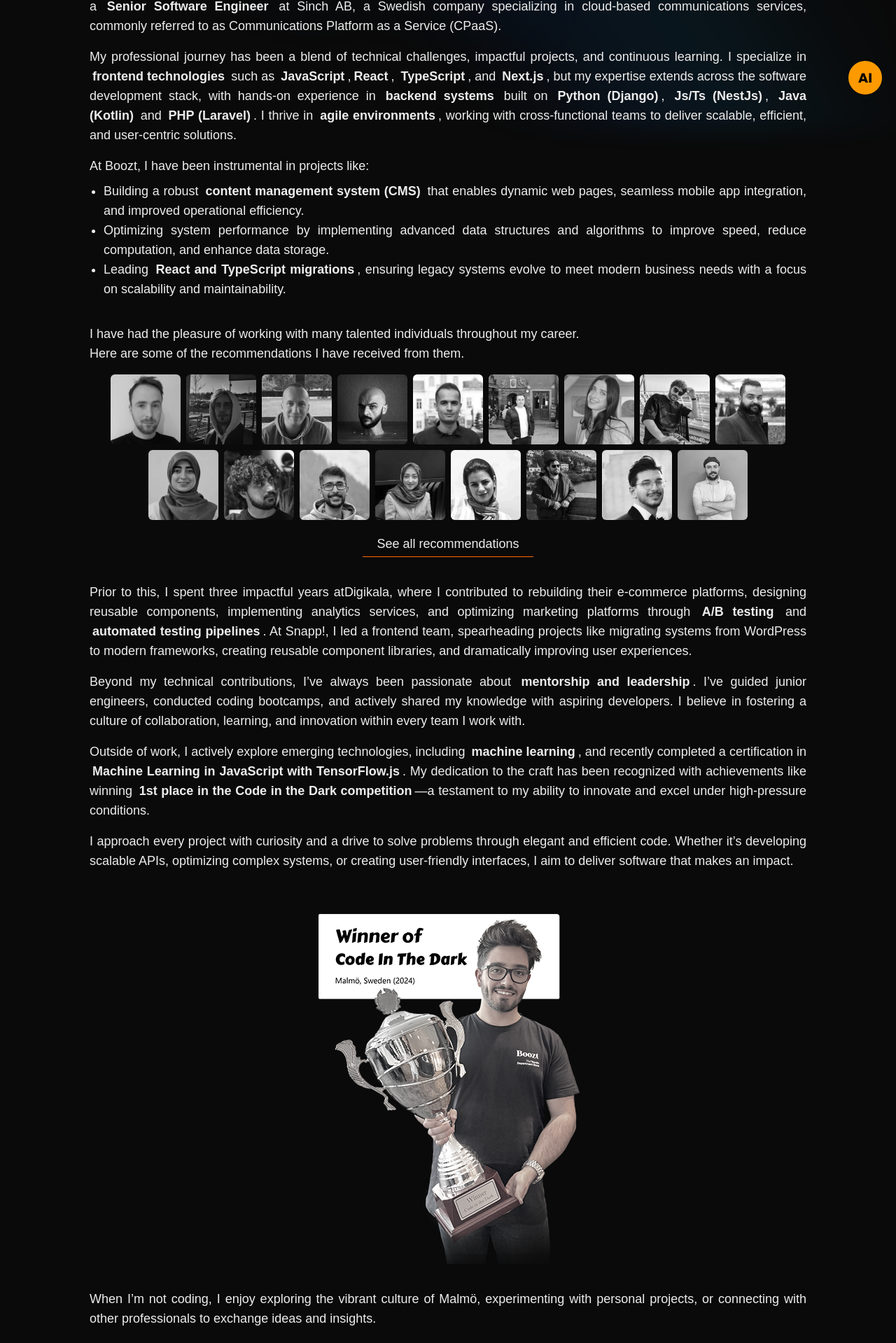
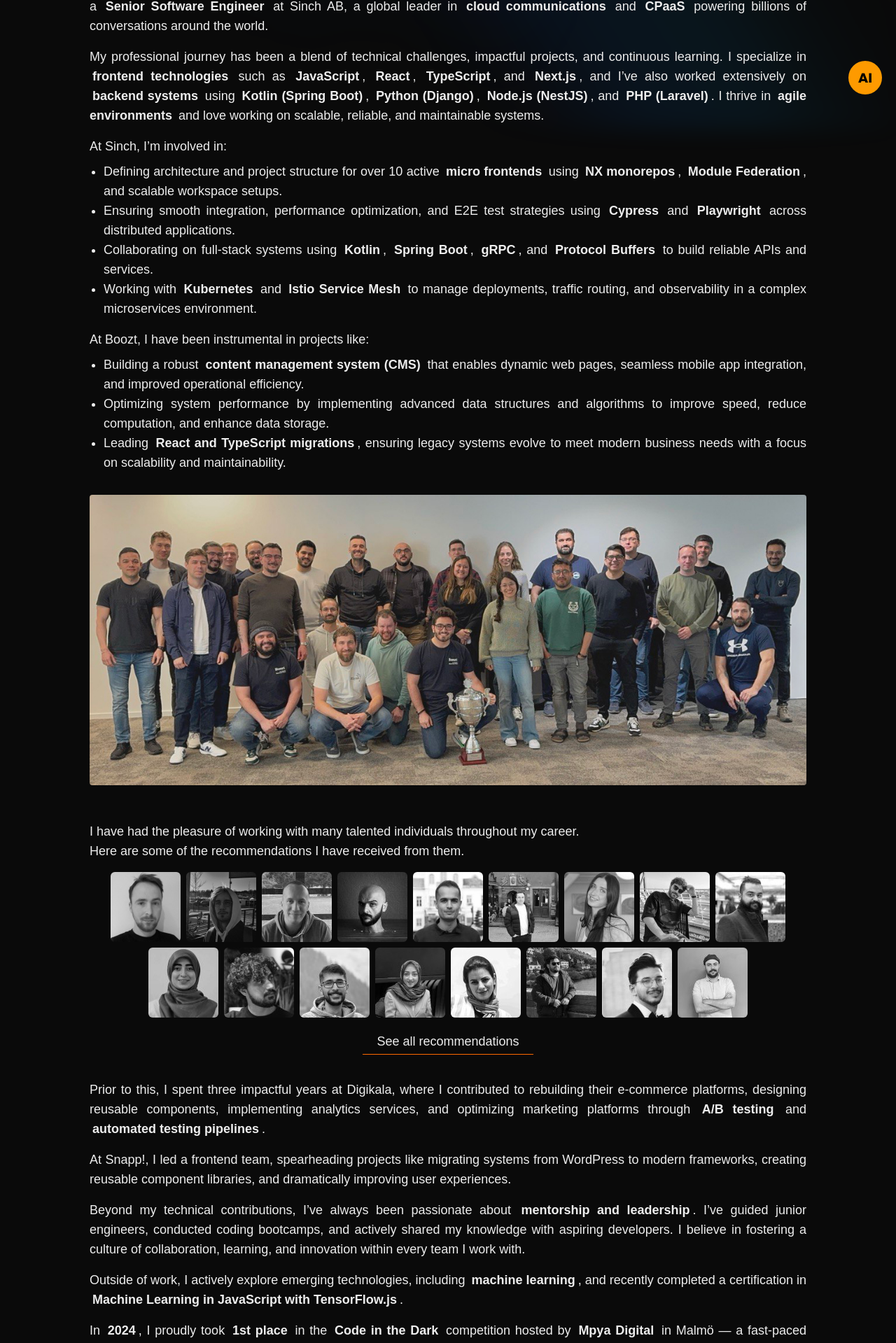
Before and after one commit to raminr77/raminr77.github.io, a Next.js app: page /about-me in a window 1280 px wide. Shown: the part 637-2556 px from the top of the page at 70% size. Built offline with nearby package versions, Linux system fonts and the light colour scheme; a web font is replaced by a local one.

Commit message:
feat: update sinch texts

```diff
--- a/src/data/about-me.ts
+++ b/src/data/about-me.ts
@@ -50,11 +50,21 @@ export const ABOUT_ME_DATA: {
   content: [
     {
       type: ABOUT_ME_CONTENT_TYPE.text,
-      data: "Hi, I’m <strong>Ramin Rezaei</strong>, a dedicated and ambitious <strong>Software Engineer</strong> with over seven years of professional experience in designing, developing, and optimizing web applications and systems. Currently, I’m based in <strong>Malmö, Sweden</strong>, where I work as a <strong>Senior Software Engineer</strong> at <a href='https://www.sinch.com' target='_blank'>Sinch AB</a>, a Swedish company specializing in cloud-based communications services, commonly referred to as Communications Platform as a Service (CPaaS)."
+      data: "Hi, I’m <strong>Ramin Rezaei</strong>, a dedicated and ambitious <strong>Software Engineer</strong> with over seven years of professional experience in designing, developing, and optimizing web applications and systems. Currently, I’m based in <strong>Malmö, Sweden</strong>, where I work as a <strong>Senior Software Engineer</strong> at <a href='https://www.sinch.com' target='_blank'>Sinch AB</a>, a global leader in <strong>cloud communications</strong> and <strong>CPaaS</strong> powering billions of conversations around the world."
     },
     {
       type: ABOUT_ME_CONTENT_TYPE.text,
-      data: 'My professional journey has been a blend of technical challenges, impactful projects, and continuous learning. I specialize in <strong>frontend technologies</strong> such as <strong>JavaScript</strong>,<strong>React</strong>, <strong>TypeScript</strong>, and <strong>Next.js</strong>, but my expertise extends across the software development stack, with hands-on experience in <strong>backend systems</strong> built on <strong>Python (Django)</strong>, <strong>Js/Ts (NestJs)</strong>, <strong>Java (Kotlin)</strong> and <strong>PHP (Laravel)</strong>. I thrive in <strong>agile environments</strong>, working with cross-functional teams to deliver scalable, efficient, and user-centric solutions.'
+      data: 'My professional journey has been a blend of technical challenges, impactful projects, and continuous learning. I specialize in <strong>frontend technologies</strong> such as <strong>JavaScript</strong>, <strong>React</strong>, <strong>TypeScript</strong>, and <strong>Next.js</strong>, and I’ve also worked extensively on <strong>backend systems</strong> using <strong>Kotlin (Spring Boot)</strong>, <strong>Python (Django)</strong>, <strong>Node.js (NestJS)</strong>, and <strong>PHP (Laravel)</strong>. I thrive in <strong>agile environments</strong> and love working on scalable, reliable, and maintainable systems.'
+    },
+    {
+      type: ABOUT_ME_CONTENT_TYPE.list,
+      title: 'At Sinch, I’m involved in:',
+      data: [
+        'Defining architecture and project structure for over 10 active <strong>micro frontends</strong> using <strong>NX monorepos</strong>, <strong>Module Federation</strong>, and scalable workspace setups.',
+        'Ensuring smooth integration, performance optimization, and E2E test strategies using <strong>Cypress</strong> and <strong>Playwright</strong> across distributed applications.',
+        'Collaborating on full-stack systems using <strong>Kotlin</strong>, <strong>Spring Boot</strong>, <strong>gRPC</strong>, and <strong>Protocol Buffers</strong> to build reliable APIs and services.',
+        'Working with <strong>Kubernetes</strong> and <strong>Istio Service Mesh</strong> to manage deployments, traffic routing, and observability in a complex microservices environment.'
+      ]
     },
     {
       type: ABOUT_ME_CONTENT_TYPE.list,
@@ -66,12 +76,24 @@ export const ABOUT_ME_DATA: {
       ]
     },
     {
+      width: 1200,
+      height: 500,
+      className: 'w-full rounded',
+      type: ABOUT_ME_CONTENT_TYPE.image,
+      url: '/images/personal-images/boozt.jpg',
+      title: 'Ramin Rezaei - Last week in Boozt Company - Senior Software Engineer',
+    },
+    {
       type: ABOUT_ME_CONTENT_TYPE.component,
       name: ABOUT_ME_COMPONENT_NAMES.recommendations
     },
     {
       type: ABOUT_ME_CONTENT_TYPE.text,
-      data: "Prior to this, I spent three impactful years at<Link href='https://www.linkedin.com/company/digikala/' target='_blank'>Digikala</Link>, where I contributed to rebuilding their e-commerce platforms, designing reusable components, implementing analytics services, and optimizing marketing platforms through <strong>A/B testing</strong> and <strong>automated testing pipelines</strong>. At <Link href='https://www.linkedin.com/company/snapp.ir/' target='_blank'>Snapp!</Link>, I led a frontend team, spearheading projects like migrating systems from WordPress to modern frameworks, creating reusable component libraries, and dramatically improving user experiences."
+      data: "Prior to this, I spent three impactful years at <Link href='https://www.linkedin.com/company/digikala/' target='_blank'>Digikala</Link>, where I contributed to rebuilding their e-commerce platforms, designing reusable components, implementing analytics services, and optimizing marketing platforms through <strong>A/B testing</strong> and <strong>automated testing pipelines</strong>."
+    },
+    {
+      type: ABOUT_ME_CONTENT_TYPE.text,
+      data: "At <Link href='https://www.linkedin.com/company/snapp.ir/' target='_blank'>Snapp!</Link>, I led a frontend team, spearheading projects like migrating systems from WordPress to modern frameworks, creating reusable component libraries, and dramatically improving user experiences."
     },
     {
       type: ABOUT_ME_CONTENT_TYPE.text,
@@ -79,15 +101,19 @@ export const ABOUT_ME_DATA: {
     },
     {
       type: ABOUT_ME_CONTENT_TYPE.text,
-      data: 'Outside of work, I actively explore emerging technologies, including <strong>machine learning</strong>, and recently completed a certification in <strong>Machine Learning in JavaScript with TensorFlow.js</strong>. My dedication to the craft has been recognized with achievements like winning <strong>1st place in the Code in the Dark competition</strong>—a testament to my ability to innovate and excel under high-pressure conditions.'
+      data: 'Outside of work, I actively explore emerging technologies, including <strong>machine learning</strong>, and recently completed a certification in <strong>Machine Learning in JavaScript with TensorFlow.js</strong>.'
+    },
+    {
+      type: ABOUT_ME_CONTENT_TYPE.text,
+      data: 'In <strong>2024</strong>, I proudly took <strong>1st place</strong> in the <strong>Code in the Dark</strong> competition hosted by <strong>Mpya Digital</strong> in Malmö — a fast-paced front-end challenge with no previews, just raw coding under pressure. It was an unforgettable and rewarding experience that reflects my commitment to precision, creativity, and performance under pressure.'
+    },
+    {
+      type: ABOUT_ME_CONTENT_TYPE.component,
+      name: ABOUT_ME_COMPONENT_NAMES.competition
     },
     {
       type: ABOUT_ME_CONTENT_TYPE.text,
       data: 'I approach every project with curiosity and a drive to solve problems through elegant and efficient code. Whether it’s developing scalable APIs, optimizing complex systems, or creating user-friendly interfaces, I aim to deliver software that makes an impact.'
-    },
-    {
-      type: ABOUT_ME_CONTENT_TYPE.component,
-      name: ABOUT_ME_COMPONENT_NAMES.competition
     },
     {
       type: ABOUT_ME_CONTENT_TYPE.text,
--- a/src/domains/about-me/index.tsx
+++ b/src/domains/about-me/index.tsx
@@ -43,11 +43,7 @@ const ABOUT_ME_COMPONENTS = {
         alt={PERSONAL_DATA.fullName}
         title={PERSONAL_DATA.fullName}
         src="/images/personal-images/02.png"
-        className="grayscale-75 pointer-events-none z-20 mt-4"
-      />
-      <PixelCanvas
-        color="yellow"
-        className="absolute z-0 h-full w-full grayscale invert duration-500 hover:grayscale-0 dark:invert-0"
+        className="pointer-events-none z-20 mt-4"
       />
     </div>
   )
```
Also changed, not shown: public/images/personal-images/boozt.jpg (added).
